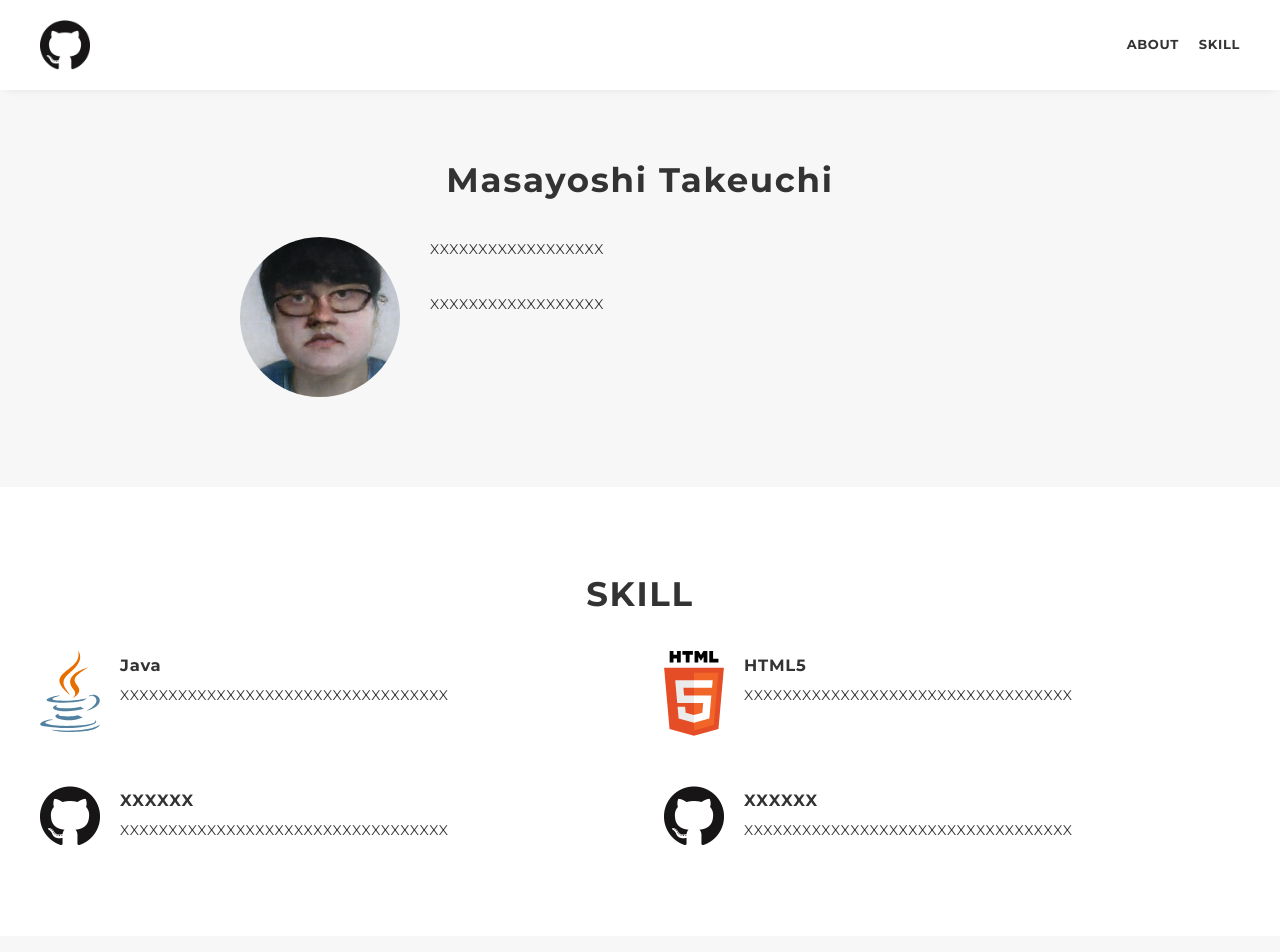
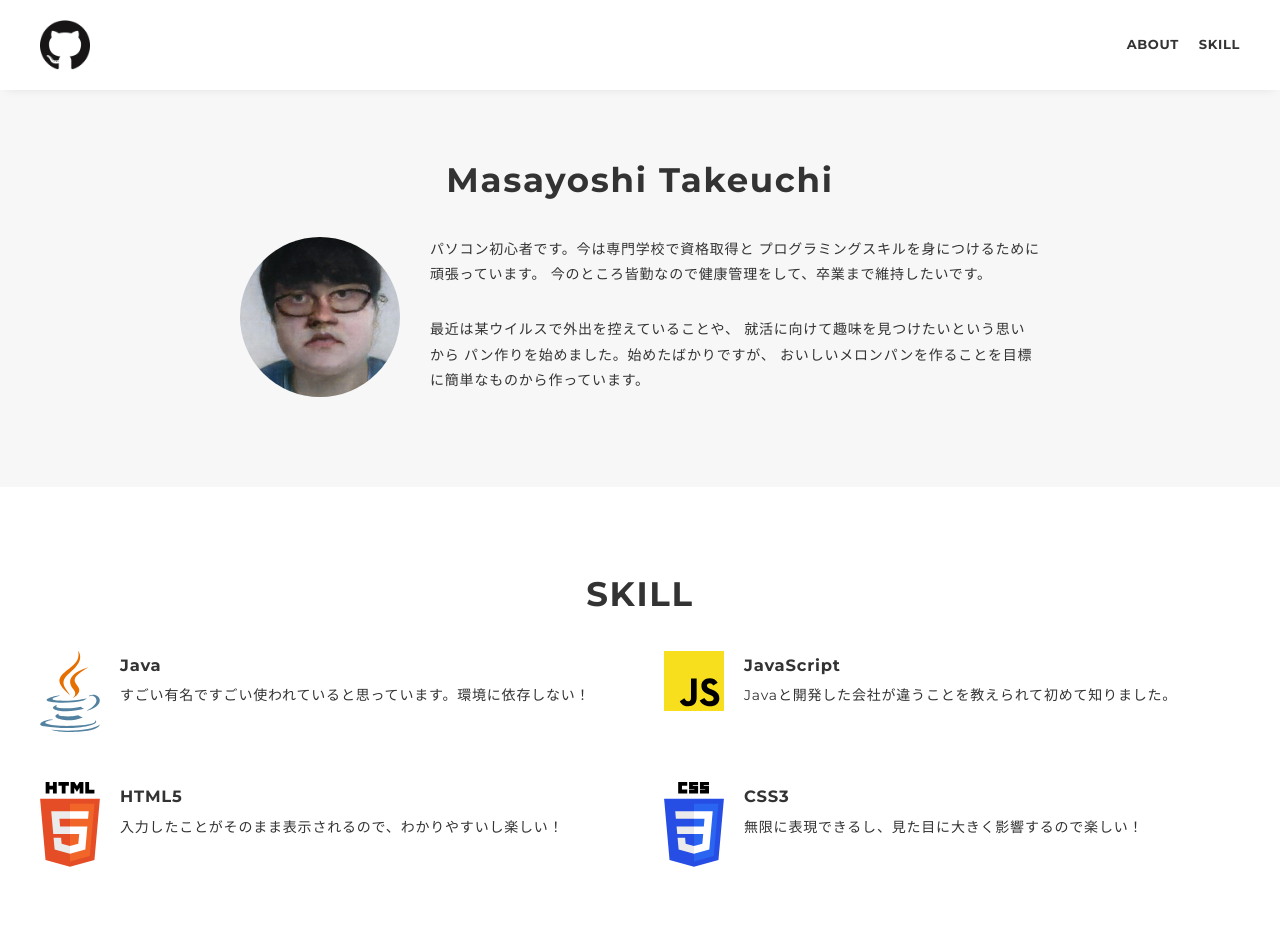
Before and after one commit to syouzen-6/portfolio, a plain HTML site: page docs/index.html in a window 1280 px wide. Shown: the top 952 px of the page. Drawn offline with nearby package versions, Linux system fonts and the light colour scheme.

Commit message:
とりあえず完成形

```diff
--- a/docs/index.html
+++ b/docs/index.html
@@ -50,8 +50,10 @@
 							<img src="img/profile.png" alt="自画像" />
 						</p>
 						<div class="profile-body">
-							<p>XXXXXXXXXXXXXXXXXX</p>
-							<p>XXXXXXXXXXXXXXXXXX</p>
+							<p>パソコン初心者です。今は専門学校で資格取得と プログラミングスキルを身につけるために頑張っています。
+								今のところ皆勤なので健康管理をして、卒業まで維持したいです。</p>
+							<p>最近は某ウイルスで外出を控えていることや、 就活に向けて趣味を見つけたいという思いから
+								パン作りを始めました。始めたばかりですが、 おいしいメロンパンを作ることを目標に簡単なものから作っています。</p>
 						</div>
 					</div>
 				</div>
@@ -67,7 +69,16 @@
 							</p>
 							<div class="skill-body">
 								<h3 class="skill-name">Java</h3>
-								<p class="skill-text">XXXXXXXXXXXXXXXXXXXXXXXXXXXXXXXXXX</p>
+								<p class="skill-text">すごい有名ですごい使われていると思っています。環境に依存しない！</p>
+							</div>
+						</div>
+						<div class="skill-item">
+							<p class="skill-img">
+								<img src="img/javascript.svg" alt="JavaScript" />
+							</p>
+							<div class="skill-body">
+								<h3 class="skill-name">JavaScript</h3>
+								<p class="skill-text">Javaと開発した会社が違うことを教えられて初めて知りました。</p>
 							</div>
 						</div>
 						<div class="skill-item">
@@ -76,25 +87,16 @@
 							</p>
 							<div class="skill-body">
 								<h3 class="skill-name">HTML5</h3>
-								<p class="skill-text">XXXXXXXXXXXXXXXXXXXXXXXXXXXXXXXXXX</p>
+								<p class="skill-text">入力したことがそのまま表示されるので、わかりやすいし楽しい！</p>
 							</div>
 						</div>
 						<div class="skill-item">
 							<p class="skill-img">
-								<img src="img/github.png" alt="logo" />
+								<img src="img/css-3.svg" alt="CSS3" />
 							</p>
 							<div class="skill-body">
-								<h3 class="skill-name">XXXXXX</h3>
-								<p class="skill-text">XXXXXXXXXXXXXXXXXXXXXXXXXXXXXXXXXX</p>
-							</div>
-						</div>
-						<div class="skill-item">
-							<p class="skill-img">
-								<img src="img/github.png" alt="logo" />
-							</p>
-							<div class="skill-body">
-								<h3 class="skill-name">XXXXXX</h3>
-								<p class="skill-text">XXXXXXXXXXXXXXXXXXXXXXXXXXXXXXXXXX</p>
+								<h3 class="skill-name">CSS3</h3>
+								<p class="skill-text">無限に表現できるし、見た目に大きく影響するので楽しい！</p>
 							</div>
 						</div>
 					</div>
@@ -107,8 +109,10 @@
 					<div class="contact-item">
 						<p>準備中</p>
 						<ul class="contact-icon">
-							<li><a href="https://github.com"><img src="img/github.png" alt="github" /></a></li>
-							<li><a href="https://twitter.com"><img src="img/twitter.svg" alt="twitter" /></a></li>
+							<li><a href="https://github.com"><img
+									src="img/github.png" alt="github" /></a></li>
+							<li><a href="https://twitter.com"><img
+									src="img/twitter.svg" alt="twitter" /></a></li>
 						</ul>
 
 					</div>
```
Also changed, not shown: docs/img/css-3.svg (added), docs/img/javascript.svg (added).
